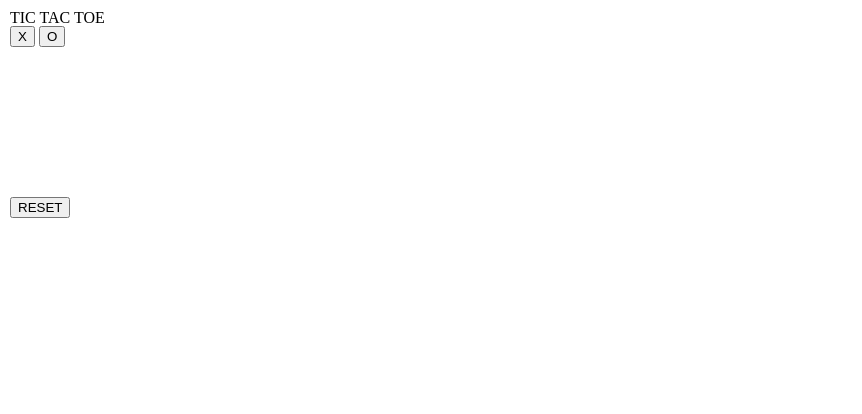
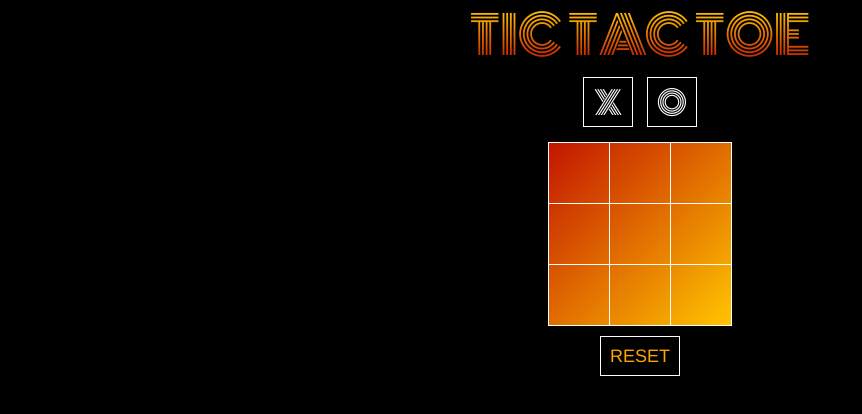
Before and after one commit to mikesuchor/FCC-TicTacToe, a plain HTML site: page index.html in a window 1280 px wide. Shown: the whole page, without its empty margins (0-862 px from the left). Drawn offline with Linux system fonts and the light colour scheme; files that its build step writes are made by us from their sources.

Commit message:
Added colors and styling

```diff
--- a/style.css
+++ b/style.css
@@ -1,8 +1,99 @@
+button {
+  background: none;
+  border: 1px solid white;
+  color: inherit;
+  /* cursor: default; */
+  font: inherit;
+  line-height: normal;
+  overflow: visible;
+  margin: 0;
+  padding: 0;
+  -webkit-appearance: button; /* for input */
+  -webkit-user-select: none; /* for button */
+  -moz-user-select: none;
+  -ms-user-select: none;
+}
+input::-moz-focus-inner,
+button::-moz-focus-inner {
+  border: 0;
+  padding: 0;
+}
+
 body {
-  margin: 10px 10px;
+  text-align: center;
+  background: black;
+  user-select: none;
+}
+
+h1 {
+  font-family: "Monoton", cursive;
+  font-size: 52px;
+  background: -webkit-linear-gradient(#ffc500, #c21500);
+  -webkit-background-clip: text;
+  -webkit-text-fill-color: transparent;
+}
+
+.title {
+  animation-duration: 2s;
+  margin-top: 10px;
+  margin-bottom: 10px;
+}
+
+.selectors {
+  background-color: black;
+  font-family: "Monoton", cursive;
+  font-size: 32px;
+  color: white;
+  width: 50px;
+  height: 50px;
+  margin: 5px;
+  margin-bottom: 15px;
+}
+
+.gameboard {
+  margin: auto;
+  text-align: top;
+  background-color: #c21500; /* fallback for old browsers */
+  background: -webkit-linear-gradient(
+    left top,
+    #ffc500,
+    #c21500
+  ); /* Chrome 10-25, Safari 5.1-6 */
+  background: -webkit-linear-gradient(
+    bottom right,
+    #ffc500,
+    #c21500
+  ); /* Chrome 10-25, Safari 5.1-6 */
+  background: linear-gradient(
+    left top,
+    #ffc500,
+    #c21500
+  ); /* W3C, IE 10+/ Edge, Firefox 16+, Chrome 26+, Opera 12+, Safari 7+ */
+  background: linear-gradient(
+    bottom right,
+    #ffc500,
+    #c21500
+  ); /* W3C, IE 10+/ Edge, Firefox 16+, Chrome 26+, Opera 12+, Safari 7+ */
+}
+
+td {
+  vertical-align: middle;
+  border: 1px solid white;
 }
 
 .box {
-  width: 50px;
-  height: 50px;
+  width: 60px;
+  height: 60px;
+  color: white;
+  font-family: "Monoton", cursive;
+  font-size: 32px;
 }
+
+#resetbutton {
+  margin-top: 10px;
+  width: 80px;
+  height: 40px;
+  color: orange;
+  font-family: '"Helvetica Neue"', Helvetica, Arial, sans-serif;
+  font-size: 18px;
+}
```
